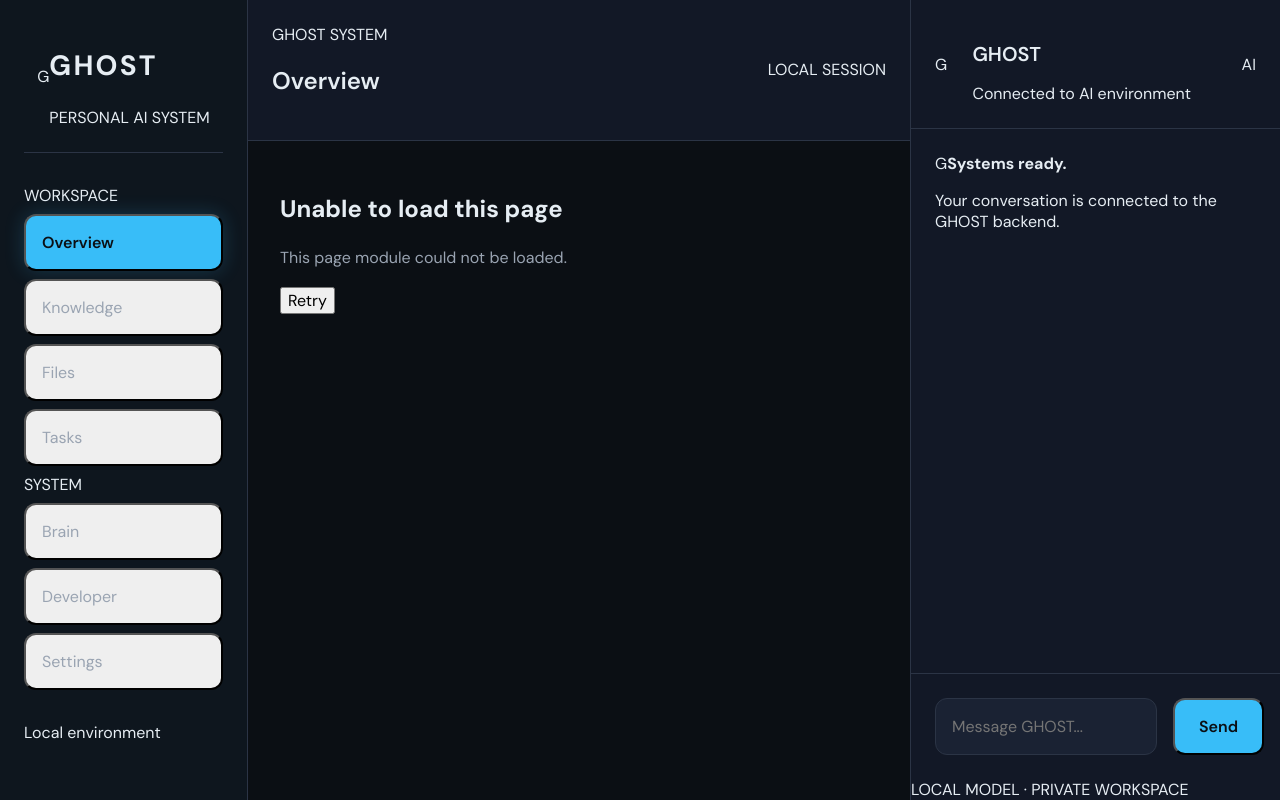
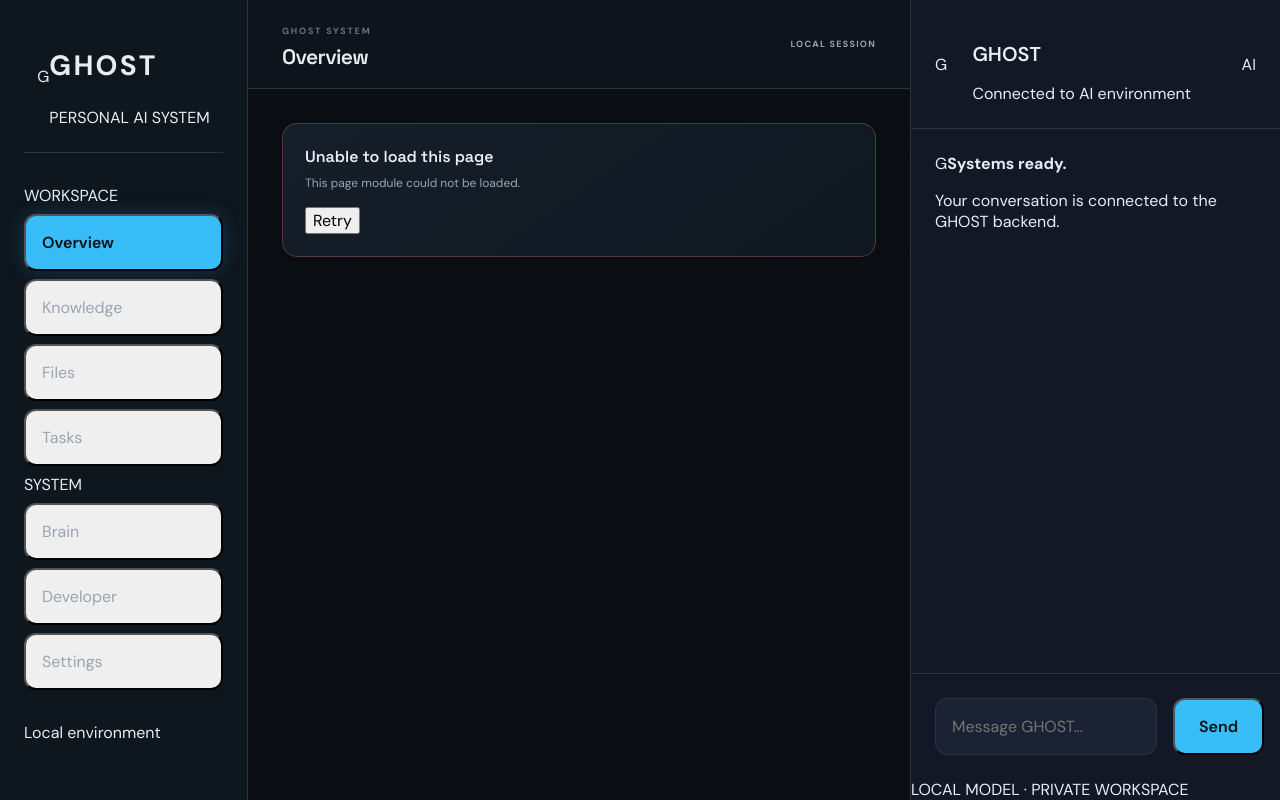
Before and after one commit to vishnuvinod001/GHOST, a FastAPI app: page / in a window 1280 px wide. Run offline with FastAPI, Linux system fonts and the light colour scheme.

Commit message:
Integrate UI v2 layout and interaction foundation

```diff
--- a/static/css/components/workspace.css
+++ b/static/css/components/workspace.css
@@ -1,89 +1,20 @@
-/* =====================================================
-   WORKSPACE
-===================================================== */
-
-.workspace {
-  display: flex;
-  flex-direction: column;
-
-  background: var(--bg-primary);
-}
-
-/* =====================================================
-   PAGE HEADER
-===================================================== */
-
-.page-header {
-  display: flex;
-  align-items: center;
-  justify-content: space-between;
-
-  padding: var(--space-lg);
-
-  border-bottom: 1px solid var(--border-color);
-
-  background: var(--bg-secondary);
-
-  flex-shrink: 0;
-}
-
-.page-header h2 {
-  font-size: 1.5rem;
-  font-weight: 600;
-
-  color: var(--text-primary);
-}
-
-/* =====================================================
-   PAGE CONTENT
-===================================================== */
-
-.page-content {
-  flex: 1;
-
-  padding: var(--space-xl);
-
-  overflow-y: auto;
-}
-
-/* =====================================================
-   WELCOME SECTION
-===================================================== */
-
-.page-content h1 {
-  font-size: 2.5rem;
-  font-weight: 700;
-
-  color: var(--text-primary);
-
-  margin-bottom: var(--space-md);
-}
-
-.page-content p {
-  font-size: 1rem;
-  line-height: 1.7;
-
-  color: var(--text-secondary);
-}
-
-/* =====================================================
-   CONTENT CONTAINER
-===================================================== */
-
-.content-wrapper {
-  display: flex;
-  flex-direction: column;
-
-  gap: var(--space-xl);
-}
-
-/* =====================================================
-   SECTION
-===================================================== */
-
-.section {
-  display: flex;
-  flex-direction: column;
-
-  gap: var(--space-lg);
-}
+.page-header { min-height: 88px; padding: 18px 34px; display: flex; align-items: center; justify-content: space-between; gap: 20px; border-bottom: 1px solid var(--border-color); background: rgba(15,22,31,.74); }
+.page-header h2 { margin: 4px 0 0; font: 600 21px "Space Grotesk", sans-serif; letter-spacing: -.03em; }
+.header-kicker { color: var(--text-muted); font-size: 9px; font-weight: 700; letter-spacing: .2em; }
+.header-status { display: flex; align-items: center; gap: 9px; color: var(--text-secondary); font-size: 9px; font-weight: 700; letter-spacing: .14em; }
+.page-content { padding: 34px; }
+.dashboard-page { max-width: 1240px; margin: 0 auto; display: flex; flex-direction: column; gap: 24px; }
+.page-intro { position: relative; padding: 6px 0 8px; }
+.eyebrow { color: var(--accent-primary); font-size: 9px; font-weight: 700; letter-spacing: .2em; }
+.page-intro h1 { margin: 12px 0 9px; color: var(--text-primary); font: 600 clamp(27px,3vw,38px) "Space Grotesk",sans-serif; letter-spacing: -.045em; }
+.page-intro p { max-width: 650px; margin: 0; color: var(--text-secondary); font-size: 13px; line-height: 1.75; }
+.metrics-grid { display: grid; grid-template-columns: repeat(4,minmax(0,1fr)); gap: 14px; }
+.content-panel { min-width: 0; padding: 22px; border: 1px solid var(--border-color); border-radius: 15px; background: linear-gradient(145deg,rgba(22,32,44,.9),rgba(17,25,35,.92)); box-shadow: 0 12px 35px rgba(0,0,0,.12); }
+.panel-heading { display: flex; align-items: center; justify-content: space-between; margin-bottom: 17px; }
+.panel-heading h2 { margin: 0; font: 600 14px "Space Grotesk",sans-serif; letter-spacing: -.015em; }
+.overview-footer { display: flex; justify-content: space-between; gap: 12px; color: var(--text-muted); font-size: 10px; letter-spacing: .06em; }
+.loading-state { padding: 42px 0; color: var(--text-secondary); font-size: 12px; letter-spacing: .08em; }
+.error-panel { border-color: rgba(242,119,119,.3); }
+.error-panel h2 { margin: 0 0 8px; font: 600 16px "Space Grotesk",sans-serif; }
+.error-panel p { margin: 0 0 16px; color: var(--text-secondary); font-size: 12px; }
+.subtle-note { color: var(--text-muted); font-size: 10px; line-height: 1.7; }
```
